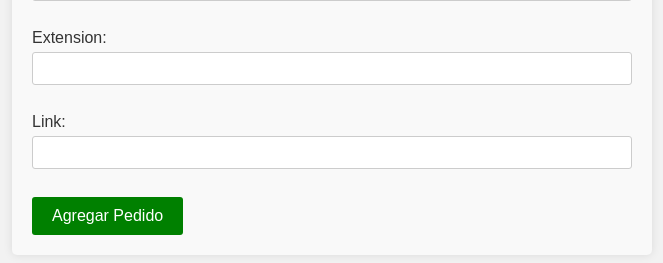
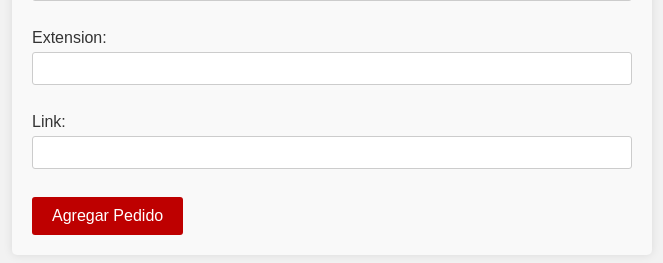
Before and after one commit to ACasillas1999/Remotes, a PHP site: page /NuevoRegistroInicio.php in a window 1280 px wide. Shown: the part 868-1131 px from the top of the page, without its empty margins (308-971 px from the left). Run offline with PHP 8.4, Linux system fonts and the light colour scheme.

Commit message:
Cambios de Interfaz

```diff
--- a/styles3.css
+++ b/styles3.css
@@ -37,7 +37,7 @@ textarea {
 }
 
 input[type="submit"] {
-    background-color: green;
+    background-color: rgb(190, 0, 0);
     color: #fff;
     padding: 10px 20px;
     border: none;
```
